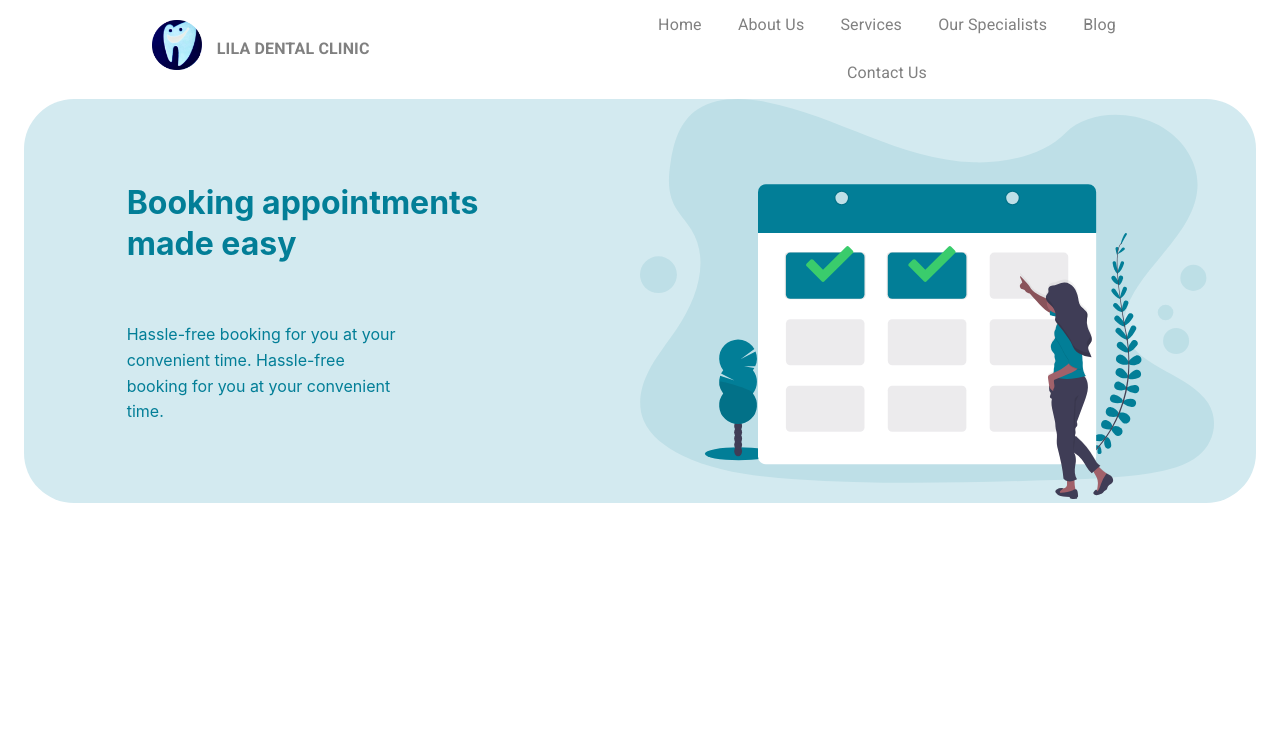
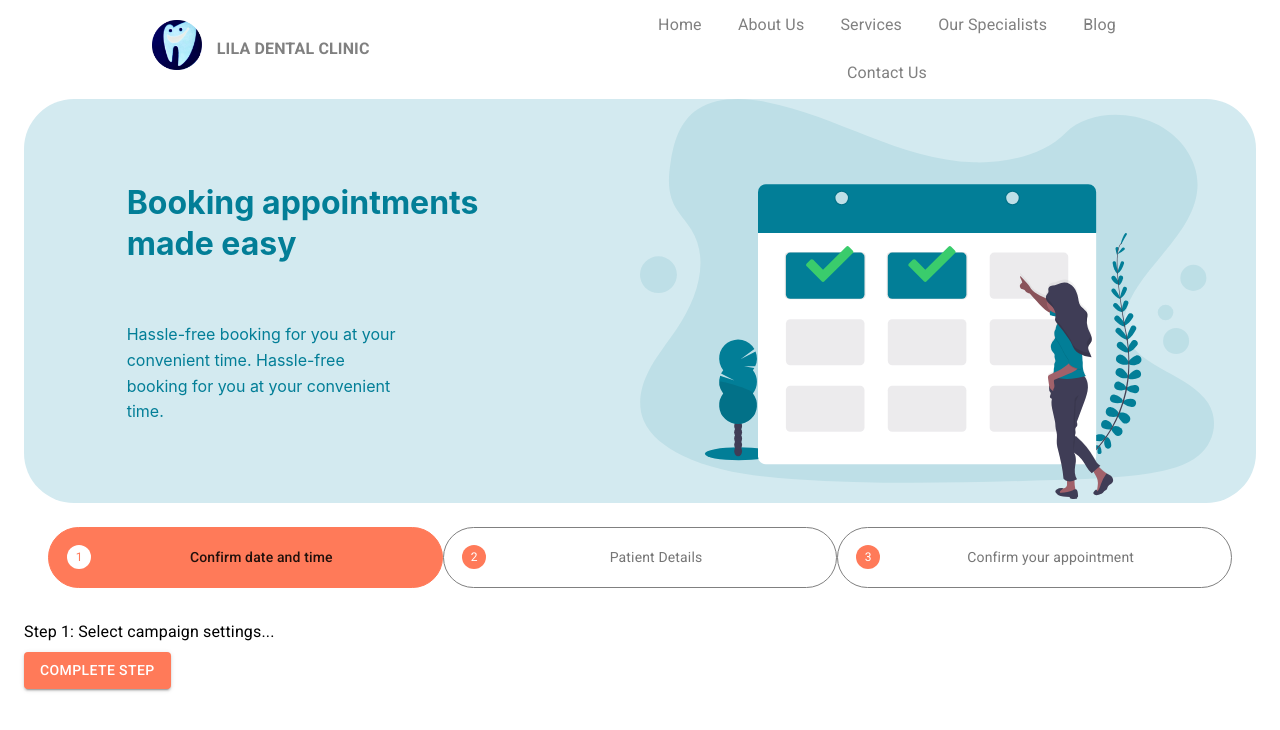
Before and after one commit to abhaybaiju/dentist-webapp, a React (Create React App) app in the folder frontend/: page /Book in a window 1280 px wide. Shown: the top 730 px of the page. Built offline with nearby package versions, Linux system fonts and the light colour scheme.

Commit message:
(#10) Stepper

```diff
--- a/frontend/package.json
+++ b/frontend/package.json
@@ -8,6 +8,7 @@
     "@testing-library/jest-dom": "^4.2.4",
     "@testing-library/react": "^9.5.0",
     "@testing-library/user-event": "^7.2.1",
+    "material-ui": "^1.0.0-beta.47",
     "razorpay": "^2.0.6",
     "react": "^16.13.1",
     "react-dom": "^16.13.1",
--- a/frontend/src/components/Book.js
+++ b/frontend/src/components/Book.js
@@ -1,6 +1,182 @@
 import React from 'react';
-import {Container, Grid} from '@material-ui/core';
+import {MuiThemeProvider, createMuiTheme, Container, Grid, makeStyles, Stepper, Step, StepButton, StepLabel, Button, Typography, StepIcon} from '@material-ui/core';
 import Navbar from './Navbar';
+import {Redirect } from 'react-router-dom';
+
+const Process = () => {
+  const useStyles = makeStyles((theme) => ({
+  root: {
+    width: '100%',
+  },
+  button: {
+    marginRight: theme.spacing(1),
+    backgroundColor: '#ff7a59',
+    color:'white',
+    "&:hover": {
+      backgroundColor: "#ff7a59"
+    }
+  },
+  step: {
+    textAlign:'center',
+    width:'100%',
+    border:'1px solid grey',
+    borderRadius:'50px',
+    padding:'0.5%'
+  },
+  completestep: {
+    textAlign:'center',
+    width:'100%',
+    border:'1px solid #ff7a59',
+    borderRadius:'50px',
+    backgroundColor:'#ff7a59',
+    padding:'0.5%'
+  },
+  completed: {
+    display: 'inline-block',
+  },
+  instructions: {
+    marginTop: theme.spacing(1),
+    marginBottom: theme.spacing(1),
+  },
+  icon:{
+    color: '#ff7a59',
+    paddingLeft:'50%',
+    "&$activeIcon": {
+      fill:'white',
+      '& $text': {
+        fill: '#ff7a59',
+      },
+    },
+    "&$completedIcon": {
+      color: 'white'
+    }
+  },
+  activeIcon: {},
+  completedIcon: {},
+  label:{
+    "&$activeLabel": {
+      color:'white',
+      '& $text': {
+        color: '#ff7a59',
+      },
+    },
+    "&$completedLabel": {
+      color: 'white'
+    }
+  },
+  activeLabel: {},
+  completedLabel: {}
+}));
+
+function getSteps() {
+  return ['Confirm date and time', 'Patient Details', 'Confirm your appointment'];
+}
+
+function getStepContent(step) {
+  switch (step) {
+    case 0:
+      return (
+        <Grid>
+          Step 1: Select campaign settings...
+        </Grid>
+      );
+    case 1:
+      return (
+        <Grid>
+          Step 2: Select campaign settings...
+        </Grid>
+      );
+    case 2:
+      return (
+        <Grid>
+          Step 3: Select campaign settings...
+        </Grid>
+      );
+    default:
+      return 'Unknown step';
+  }
+}
+
+function HorizontalNonLinearStepper() {
+  const classes = useStyles();
+  const [activeStep, setActiveStep] = React.useState(0);
+  const [completed, setCompleted] = React.useState({});
+  const steps = getSteps();
+
+  const completedSteps = () => {
+    return completed[2]&&completed[1]&&completed[0];
+  };
+
+  const isLastStep = () => {
+    return activeStep === 2;
+  };
+
+  const allStepsCompleted = () => {
+    return completedSteps();
+  };
+
+  const handleBack = () => {
+    setActiveStep(prevActiveStep => (prevActiveStep-1));
+    const newCompleted = completed;
+    newCompleted[activeStep] = false;
+    setCompleted(newCompleted);
+  };
+
+  const handleComplete = () => {
+    const newCompleted = completed;
+    newCompleted[activeStep] = true;
+    setCompleted(newCompleted);
+    setActiveStep(prevActiveStep => (prevActiveStep+1));
+  };
+
+  const handleReset = () => {
+    setActiveStep(0);
+    setCompleted(0);
+  };
+
+  return (
+    <Grid>
+      <Grid>
+      <MuiThemeProvider>
+        <Stepper nonLinear activeStep={activeStep} connector={false}>
+            {steps.map((label, index) => (
+                <Step key={label} className={(activeStep === index || completed[index]) ? classes.completestep : classes.step}>
+                  <StepLabel completed={completed[index]}  StepIconProps={{ classes:{ root: classes.icon, active: classes.activeIcon, completed: classes.completedIcon } }}>
+                    <p >{label}</p>
+                  </StepLabel>
+                </Step>
+            ))}
+        </Stepper>
+      </MuiThemeProvider>
+      </Grid>
+      <div>
+        {allStepsCompleted() ? (
+          <div>
+            <Typography className={classes.instructions}>
+              <Redirect to="/Pay"/>
+            </Typography>
+          </div>
+        ) : (
+          <div>
+            <Typography className={classes.instructions}>{getStepContent(activeStep)}</Typography>
+            <div>
+              <Button style= {{display: (activeStep === 0) ? 'none' : ''}} onClick={handleBack} className={classes.button}>
+                Back
+              </Button>
+              <Button variant="contained" className={classes.button} onClick={handleComplete}>
+                {completedSteps() ? 'Finish' : 'Complete Step'}
+              </Button>
+            </div>
+          </div>
+        )}
+      </div>
+    </Grid>
+  );
+}
+return(
+  <HorizontalNonLinearStepper />
+)
+}
 
 const Book = () => {
   return(
@@ -21,7 +197,8 @@ const Book = () => {
           </Grid>
         </Grid>
         <Grid>
-      {/*calendar and date picker*/}
+          {/*calendar and date picker*/}
+          <Process />
         </Grid>
       </Grid>
     </Container>
@@ -29,7 +206,3 @@ const Book = () => {
 }
 
 export default Book;
-
-/*
-<img alt="..." src={require('./images/wave.svg')} style={{transform: 'rotate(-45deg)', height:'400px'}}/>
-*/
```
Also changed, not shown: 1 other file (tests, documents, lock files or other folders).
